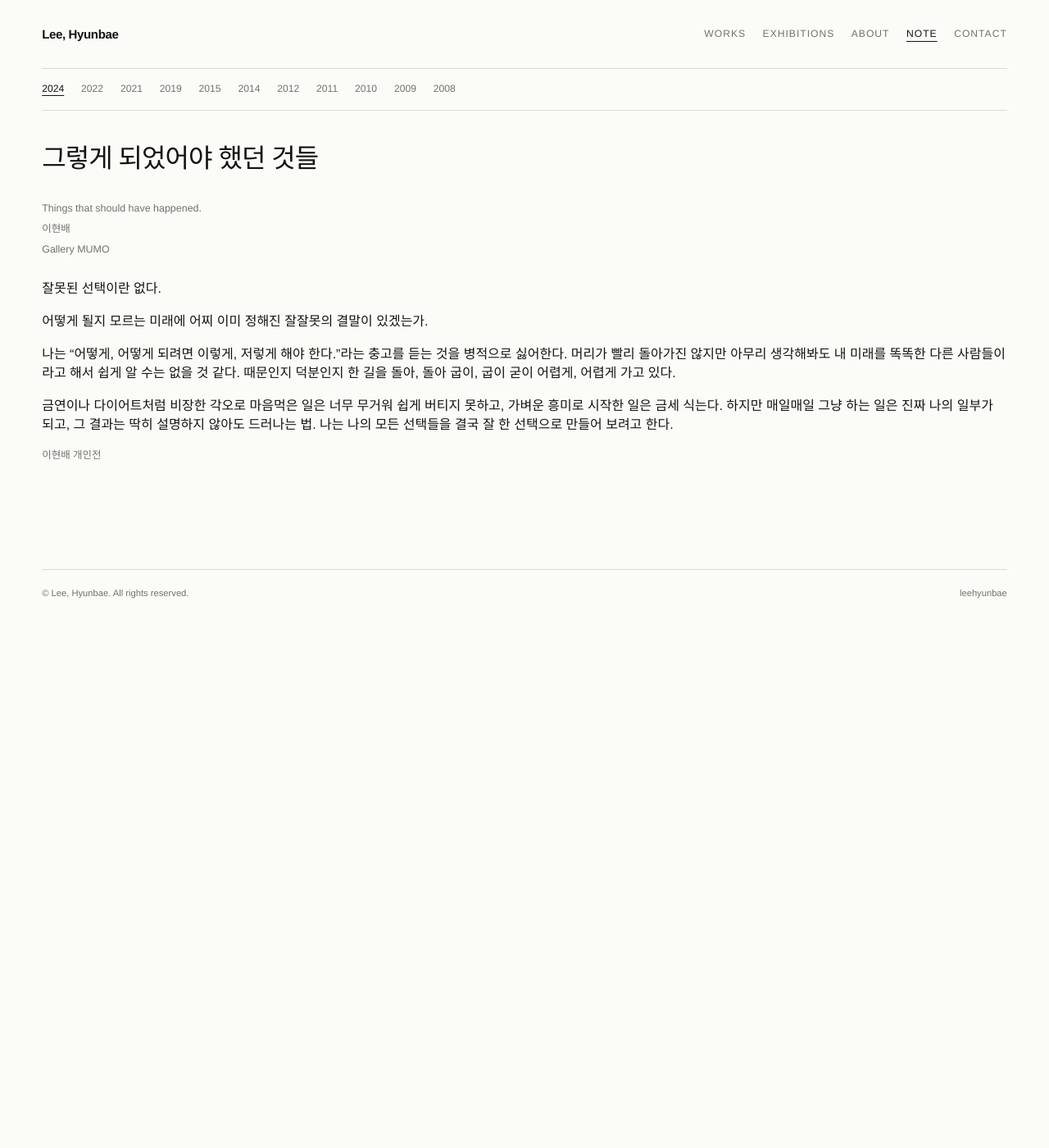
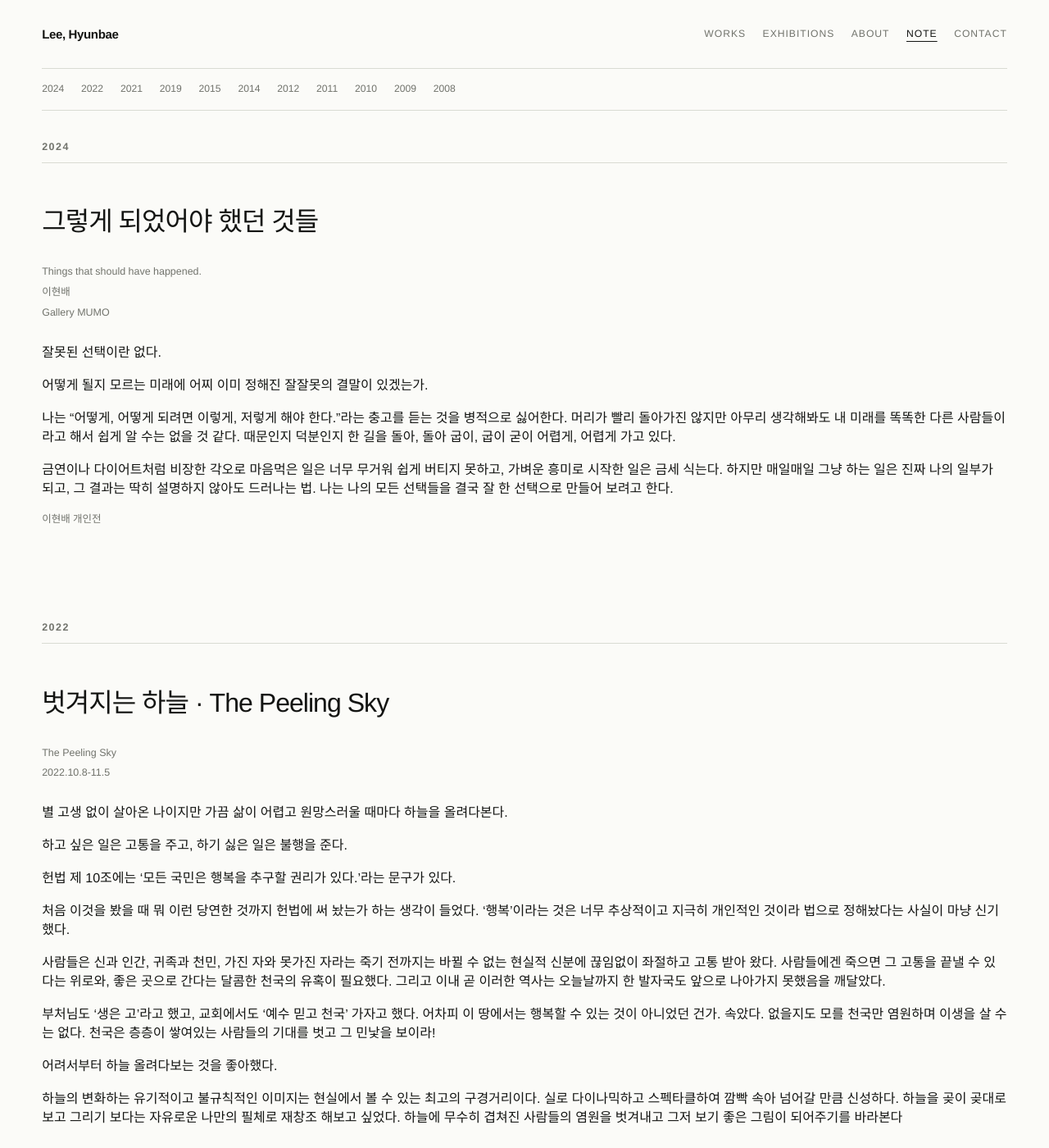
Before and after one commit to fam2113/fam2113.github.io, a Jekyll site: the page built from note/2024.html, in a window 1280 px wide and 1400 px high. Shown: the whole window at 82% size. Built offline with Jekyll 4.4.1, drawn with Linux system fonts in a browser that asks for light colours; some of the changed text lies outside the part shown.

Commit message:
노트를 한 페이지로 정리

```diff
--- a/_includes/note_archive.html
+++ b/_includes/note_archive.html
@@ -1,7 +1,7 @@
 {% case include.year %}
 {% when 2024 %}
           <section class="note-document" aria-labelledby="note-2024">
-            <h2 class="note-document-title" id="note-2024">그렇게 되었어야 했던 것들</h2>
+            <h3 class="note-document-title" id="note-2024">그렇게 되었어야 했던 것들</h3>
             <header class="note-document-header">
               <p class="note-document-alt-title">Things that should have happened.</p>
               <p class="note-document-meta">이현배</p>
@@ -17,7 +17,7 @@
           </section>
 {% when 2022 %}
           <section class="note-document" aria-labelledby="note-2022">
-            <h2 class="note-document-title" id="note-2022">벗겨지는 하늘 · The Peeling Sky</h2>
+            <h3 class="note-document-title" id="note-2022">벗겨지는 하늘 · The Peeling Sky</h3>
             <header class="note-document-header">
               <p class="note-document-alt-title">The Peeling Sky</p>
               <p class="note-document-meta">2022.10.8-11.5</p>
@@ -35,7 +35,7 @@
           </section>
 {% when 2021 %}
           <section class="note-document" aria-labelledby="note-2021">
-            <h2 class="note-document-title" id="note-2021">상상금지 · No Imagination</h2>
+            <h3 class="note-document-title" id="note-2021">상상금지 · No Imagination</h3>
             <header class="note-document-header">
               <p class="note-document-credit">이현배 개인전</p>
               <p class="note-document-meta">2021.9.11-10.17</p>
@@ -79,7 +79,7 @@
           </section>
 {% when 2019 %}
           <section class="note-document" aria-labelledby="note-2019">
-            <h2 class="note-document-title" id="note-2019">Painted Black</h2>
+            <h3 class="note-document-title" id="note-2019">Painted Black</h3>
             <div class="note-document-body">
             <p>나는 원래 낭만적으로 몽상에 빠져 그림 그리는 것을 좋아했다.</p>
             <p>남편이 되고 아빠가 되면서 무식하기 짝이 없던 역사와 무지하기 짝이 없던 정치에 관심과 흥미를 가지게 되었고, 음악과 몽상에서 기어 나와 뉴스와 다큐멘터리에 빠져 몇 년을 보내는 동안 나는 변했다. 이상의 세계에서 현실의 세계로 옮겨 왔다. 일기가 아닌 시를 써야 함이다. 삶은 더 이상 호락호락 낭만적이지 않고 나도 더 이상은 아름다운 꿈 속에 빠져만 있기가 미안해졌다. 현실에서 깨어나 꿈속으로 다시 빠져 들게 될 수 없을것만 같다. 내 그림들과 내 행위에 현실적인 의미를 찾고 싶었다. 그러면 그럴수록 허무하고 맹랑한 것이 나의 예술가로서의 하루 하루였다. 머릿속이 하얗다. 그야말로 암전 painted black 상태이다. 나는 도대체 무얼 하고 있는가...</p>
@@ -97,7 +97,7 @@
           </section>
 {% when 2015 %}
           <section class="note-document" aria-labelledby="note-2015">
-            <h2 class="note-document-title" id="note-2015">Intentional Incident · 의도된 우연</h2>
+            <h3 class="note-document-title" id="note-2015">Intentional Incident · 의도된 우연</h3>
             <header class="note-document-header">
               <p class="note-document-kicker">INTENTIONAL INCIDENT 의도된 우연 (English text below)</p>
               <p class="note-document-meta">2015 이현배</p>
@@ -133,7 +133,7 @@
           </section>
 {% when 2014 %}
           <section class="note-document" aria-labelledby="note-2014">
-            <h2 class="note-document-title" id="note-2014">작가 이현배의 유산</h2>
+            <h3 class="note-document-title" id="note-2014">작가 이현배의 유산</h3>
             <div class="note-document-body">
             <p>사람들은 기억 속에 많은 것을 담고 산다.</p>
             <p>보통 추억이라고 명명하는 그것은 때로는 구체적인 형상이 되기도 하고 때로는 지극히 추상적인 무언가가 되어 우리들에게 공감을 주기도 한다.</p>
@@ -156,7 +156,7 @@
           </section>
 {% when 2012 %}
           <section class="note-document" aria-labelledby="note-2012">
-            <h2 class="note-document-title" id="note-2012">Artist note</h2>
+            <h3 class="note-document-title" id="note-2012">Artist note</h3>
             <header class="note-document-header">
               <p class="note-document-meta">2012. 6. 이현배</p>
             </header>
@@ -174,7 +174,7 @@
           </section>
 {% when 2011 %}
           <section class="note-document" aria-labelledby="note-2011">
-            <h2 class="note-document-title" id="note-2011">Contents of my works (2009–2011)</h2>
+            <h3 class="note-document-title" id="note-2011">Contents of my works (2009–2011)</h3>
             <header class="note-document-header">
               <p class="note-document-meta">2011. Sep. Hyunbae Lee</p>
             </header>
@@ -228,7 +228,7 @@
           </section>
 {% when 2010 %}
           <section class="note-document" aria-labelledby="note-2010">
-            <h2 class="note-document-title" id="note-2010">불확정성의 매혹</h2>
+            <h3 class="note-document-title" id="note-2010">불확정성의 매혹</h3>
             <header class="note-document-header">
               <p class="note-document-kicker">불확정성의 매혹, 우연과 집요함의 역설적 이중주.</p>
               <p class="note-document-meta">2010. 10. 정수경/ 미학</p>
@@ -278,7 +278,7 @@
           </section>
 {% when 2009 %}
           <section class="note-document" aria-labelledby="note-2009">
-            <h2 class="note-document-title" id="note-2009">혼돈과 카오스에서의 출구로 통하는 상상력과 아름다움</h2>
+            <h3 class="note-document-title" id="note-2009">혼돈과 카오스에서의 출구로 통하는 상상력과 아름다움</h3>
             <header class="note-document-header">
               <p class="note-document-meta">2009. 12. 하계훈 미술평론가</p>
             </header>
@@ -340,7 +340,7 @@
           </section>
 {% when 2008 %}
           <section class="note-document" aria-labelledby="note-2008">
-            <h2 class="note-document-title" id="note-2008">The Core</h2>
+            <h3 class="note-document-title" id="note-2008">The Core</h3>
             <header class="note-document-header">
               <p class="note-document-kicker">‘the heart of the matter’</p>
               <p class="note-document-credit">Margo Slomp</p>
--- a/_includes/note_period_nav.html
+++ b/_includes/note_period_nav.html
@@ -1,13 +1,13 @@
 <nav class="period-nav note-period-nav" aria-label="Notes by year">
-  <a {% if page.note_year == 2024 %}aria-current="page"{% endif %} href="{{ '/note/2024.html' | relative_url }}">2024</a>
-  <a {% if page.note_year == 2022 %}aria-current="page"{% endif %} href="{{ '/note/2022.html' | relative_url }}">2022</a>
-  <a {% if page.note_year == 2021 %}aria-current="page"{% endif %} href="{{ '/note/2021.html' | relative_url }}">2021</a>
-  <a {% if page.note_year == 2019 %}aria-current="page"{% endif %} href="{{ '/note/2019.html' | relative_url }}">2019</a>
-  <a {% if page.note_year == 2015 %}aria-current="page"{% endif %} href="{{ '/note/2015.html' | relative_url }}">2015</a>
-  <a {% if page.note_year == 2014 %}aria-current="page"{% endif %} href="{{ '/note/2014.html' | relative_url }}">2014</a>
-  <a {% if page.note_year == 2012 %}aria-current="page"{% endif %} href="{{ '/note/2012.html' | relative_url }}">2012</a>
-  <a {% if page.note_year == 2011 %}aria-current="page"{% endif %} href="{{ '/note/2011.html' | relative_url }}">2011</a>
-  <a {% if page.note_year == 2010 %}aria-current="page"{% endif %} href="{{ '/note/2010.html' | relative_url }}">2010</a>
-  <a {% if page.note_year == 2009 %}aria-current="page"{% endif %} href="{{ '/note/2009.html' | relative_url }}">2009</a>
-  <a {% if page.note_year == 2008 %}aria-current="page"{% endif %} href="{{ '/note/2008.html' | relative_url }}">2008</a>
+  <a href="{{ '/note/2024.html' | relative_url }}#note-year-2024">2024</a>
+  <a href="{{ '/note/2024.html' | relative_url }}#note-year-2022">2022</a>
+  <a href="{{ '/note/2024.html' | relative_url }}#note-year-2021">2021</a>
+  <a href="{{ '/note/2024.html' | relative_url }}#note-year-2019">2019</a>
+  <a href="{{ '/note/2024.html' | relative_url }}#note-year-2015">2015</a>
+  <a href="{{ '/note/2024.html' | relative_url }}#note-year-2014">2014</a>
+  <a href="{{ '/note/2024.html' | relative_url }}#note-year-2012">2012</a>
+  <a href="{{ '/note/2024.html' | relative_url }}#note-year-2011">2011</a>
+  <a href="{{ '/note/2024.html' | relative_url }}#note-year-2010">2010</a>
+  <a href="{{ '/note/2024.html' | relative_url }}#note-year-2009">2009</a>
+  <a href="{{ '/note/2024.html' | relative_url }}#note-year-2008">2008</a>
 </nav>
--- a/assets/note.css
+++ b/assets/note.css
@@ -1,4 +1,6 @@
-.note-stack { display: grid; gap: clamp(3rem, 6vw, 6rem); }
+.note-stack { display: grid; gap: clamp(4rem, 9vw, 10rem); }
+.note-year { scroll-margin-top: 10rem; }
+.note-year-heading { border-bottom: 1px solid var(--line); color: var(--quiet); font-size: .78rem; font-weight: 600; letter-spacing: .12em; margin: 0 0 clamp(2rem, 4vw, 3.5rem); padding-bottom: .8rem; text-transform: uppercase; }
 .note-entry { border-top: 1px solid var(--line); padding-top: 1.1rem; }
 .note-entry header { display: grid; gap: .45rem; margin-bottom: 1.5rem; }
 .note-entry header span { color: var(--quiet); font-size: .72rem; }
@@ -40,8 +42,8 @@
 .note-document-list li { font-size: .94rem; line-height: 1.8; }
 .note-period-nav { margin: 0; }
 .note-archive { padding: clamp(1.5rem, 3vw, 2.5rem) 0 clamp(5rem, 10vw, 9rem); }
-.note-document-title { display: grid; font-size: clamp(1.5rem, 2.5vw, 2.2rem); gap: .45rem; letter-spacing: -.03em; line-height: 1.25; margin: 0 0 clamp(1.2rem, 2.5vw, 2rem); scroll-margin-top: 10rem; }
+.note-document-title { display: grid; font-size: clamp(1.5rem, 2.5vw, 2.2rem); font-weight: 400; gap: .45rem; letter-spacing: -.03em; line-height: 1.25; margin: 0 0 clamp(1.2rem, 2.5vw, 2rem); }
 .note-document-title:first-child { margin-top: 0; }
 @media (max-width: 600px) {
-  .note-document-title { scroll-margin-top: 11rem; }
+  .note-year { scroll-margin-top: 11rem; }
 }
--- a/note/2024.html
+++ b/note/2024.html
@@ -6,4 +6,51 @@ note_year: 2024
 stylesheets:
   - /assets/note.css
 ---
-<section class="note-archive"><article>{% include note_archive.html year=page.note_year %}</article></section>
+<section class="note-archive" aria-label="Notes">
+  <article class="note-stack">
+    <section class="note-year" id="note-year-2024" aria-labelledby="note-year-heading-2024">
+      <h2 class="note-year-heading" id="note-year-heading-2024">2024</h2>
+      {% include note_archive.html year=2024 %}
+    </section>
+    <section class="note-year" id="note-year-2022" aria-labelledby="note-year-heading-2022">
+      <h2 class="note-year-heading" id="note-year-heading-2022">2022</h2>
+      {% include note_archive.html year=2022 %}
+    </section>
+    <section class="note-year" id="note-year-2021" aria-labelledby="note-year-heading-2021">
+      <h2 class="note-year-heading" id="note-year-heading-2021">2021</h2>
+      {% include note_archive.html year=2021 %}
+    </section>
+    <section class="note-year" id="note-year-2019" aria-labelledby="note-year-heading-2019">
+      <h2 class="note-year-heading" id="note-year-heading-2019">2019</h2>
+      {% include note_archive.html year=2019 %}
+    </section>
+    <section class="note-year" id="note-year-2015" aria-labelledby="note-year-heading-2015">
+      <h2 class="note-year-heading" id="note-year-heading-2015">2015</h2>
+      {% include note_archive.html year=2015 %}
+    </section>
+    <section class="note-year" id="note-year-2014" aria-labelledby="note-year-heading-2014">
+      <h2 class="note-year-heading" id="note-year-heading-2014">2014</h2>
+      {% include note_archive.html year=2014 %}
+    </section>
+    <section class="note-year" id="note-year-2012" aria-labelledby="note-year-heading-2012">
+      <h2 class="note-year-heading" id="note-year-heading-2012">2012</h2>
+      {% include note_archive.html year=2012 %}
+    </section>
+    <section class="note-year" id="note-year-2011" aria-labelledby="note-year-heading-2011">
+      <h2 class="note-year-heading" id="note-year-heading-2011">2011</h2>
+      {% include note_archive.html year=2011 %}
+    </section>
+    <section class="note-year" id="note-year-2010" aria-labelledby="note-year-heading-2010">
+      <h2 class="note-year-heading" id="note-year-heading-2010">2010</h2>
+      {% include note_archive.html year=2010 %}
+    </section>
+    <section class="note-year" id="note-year-2009" aria-labelledby="note-year-heading-2009">
+      <h2 class="note-year-heading" id="note-year-heading-2009">2009</h2>
+      {% include note_archive.html year=2009 %}
+    </section>
+    <section class="note-year" id="note-year-2008" aria-labelledby="note-year-heading-2008">
+      <h2 class="note-year-heading" id="note-year-heading-2008">2008</h2>
+      {% include note_archive.html year=2008 %}
+    </section>
+  </article>
+</section>
```
